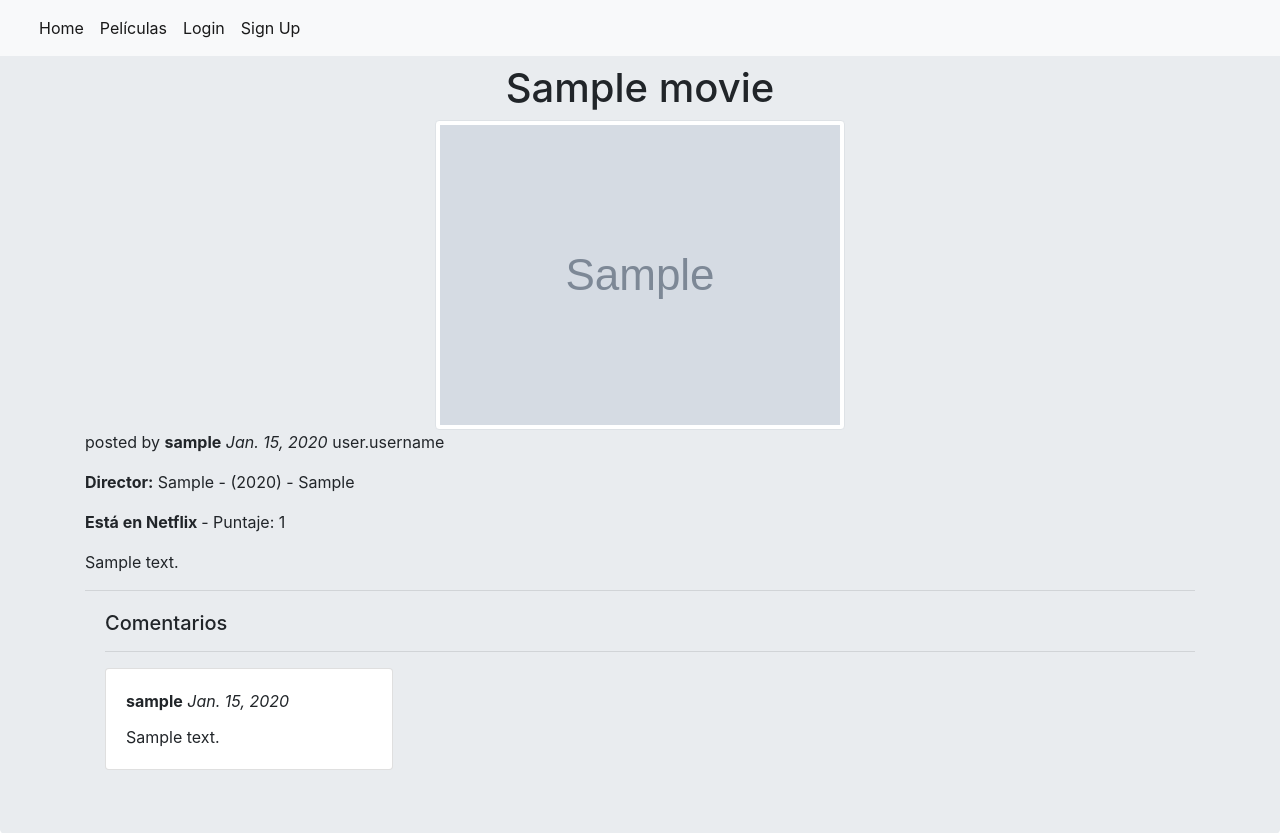
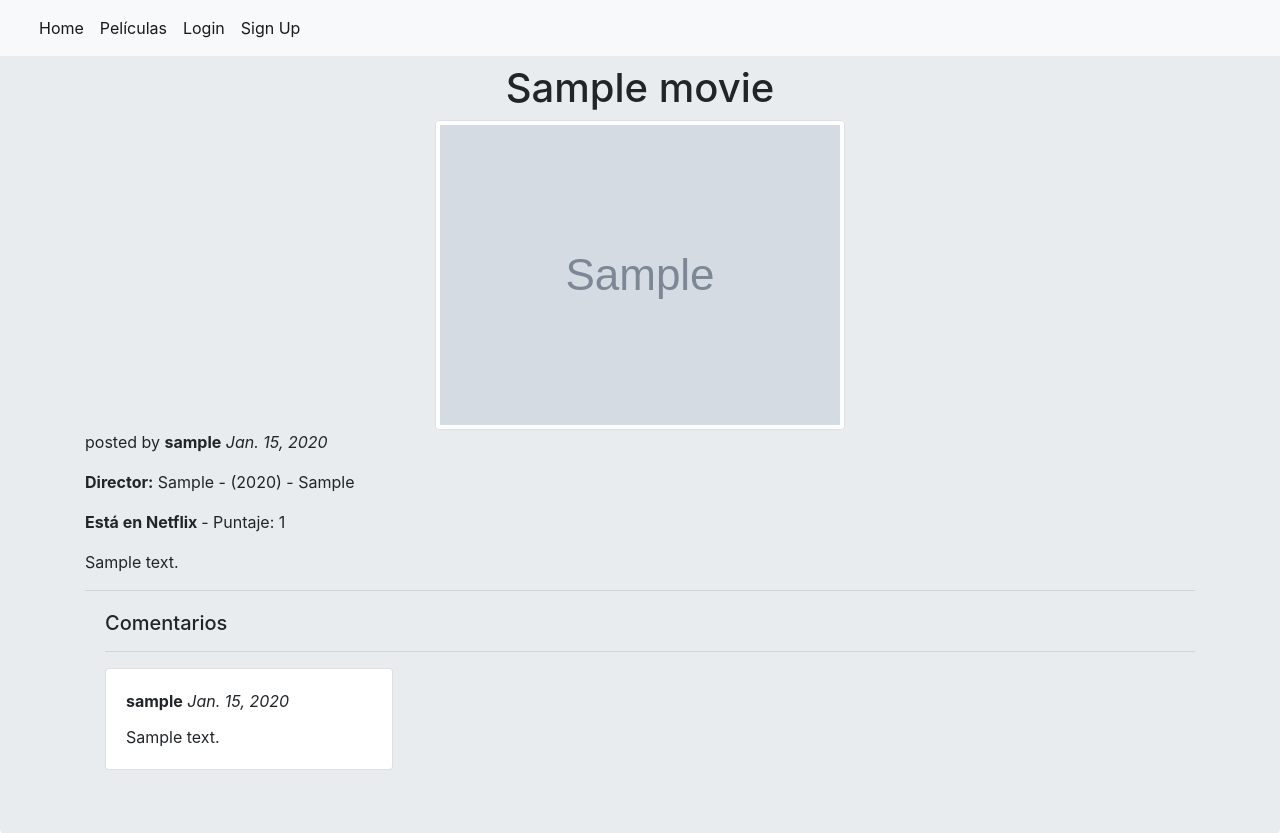
Before and after one commit to andrescass/subpelis, a Django app: page /pelis/movie/1 in a window 1280 px wide. Shown: the top 833 px of the page. Run offline with Django 3.2, Linux system fonts and the light colour scheme; tables that the repository leaves empty hold one stand-in row (values such as "Sample post"); grey boxes marked "Sample" are stand-in pictures; some libraries are stand-ins or nearby versions.

Commit message:
edit movie

```diff
--- a/pelis/templates/pelis/movie_detail.html
+++ b/pelis/templates/pelis/movie_detail.html
@@ -6,7 +6,7 @@
     <img src="{{movie.image_url}}" class="img-thumbnail">
   </div>
 
-  <p>posted by <b>{{ movie.post_user }}</b> <i>{{ movie.post_date }}</i> user.username {% if user.username == movie.post_user %} <a href="{% url 'update_movie' %}">Edit</a> {% endif %} </p>
+  <p>posted by <b>{{ movie.post_user }}</b> <i>{{ movie.post_date }}</i> {{ user.username }} {% if user.username == movie.post_user %} <a href="{% url 'update_movie' %}">Edit</a> {% endif %} </p>
 
   <p><strong>Director:</strong> {{ movie.director }} - ({{ movie.year_of_edit }}) - {{ movie.movie_country }} </p>
 
```
